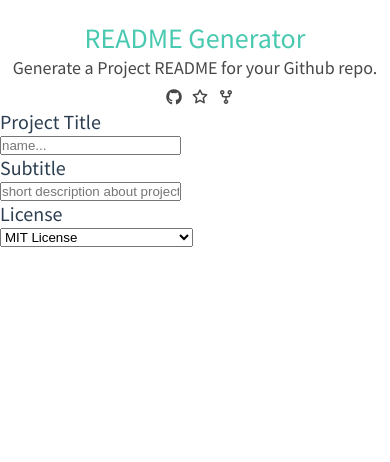
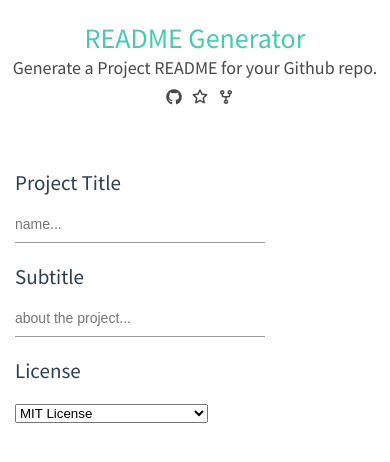
Before and after one commit to rohitjethoe/readme-generator, a Vue app: page / in a window 390 px wide. Shown: the top 462 px of the page. Built offline with nearby package versions, Linux system fonts and the light colour scheme; no server answers.

Commit message:
Added more styling.

```diff
--- a/src/components/Create.vue
+++ b/src/components/Create.vue
@@ -10,7 +10,7 @@
             <div class="title">
                 <h1>Subtitle</h1>
             </div>
-            <input v-model="subtitle" type="text" placeholder="short description about project...">
+            <input v-model="subtitle" type="text" placeholder="about the project...">
         </div>
         <div class="section">
             <div class="title">
@@ -39,13 +39,49 @@
 
 <style lang="scss">
 .create {
+    width: 500px;
+    margin: 60px auto;
+    display: block;
     .section {
+        margin-top: 20px;
         .title {
             h1 {
-                font-size: 20px;
+                font-size: 21px;
                 font-weight: 400;
             }
         }
+        select {
+            margin-top: 20px;
+        }
+        input {
+            border: none;
+            width: 250px;
+            margin-top: 20px;
+            border-bottom: #999 1px solid;
+            padding-bottom: 10px;
+            transition: 0.5s all;
+            font-size: 14px;
+            color: #999;
+        }
+        input:focus {
+            outline: none;
+            color: #111;
+            border-bottom: #111 1px solid;
+        }
+    }
+}
+
+@media only screen and (max-width: 700px) {
+    .create {
+        width: 400px;
+        margin-top: 60px;
+    }
+}
+
+@media only screen and (max-width: 464px) {
+    .create {
+        width: 360px;
+        margin-top: 60px;
     }
 }
 </style>
```
Also changed, not shown: 1 other file (tests, documents, lock files or other folders).
